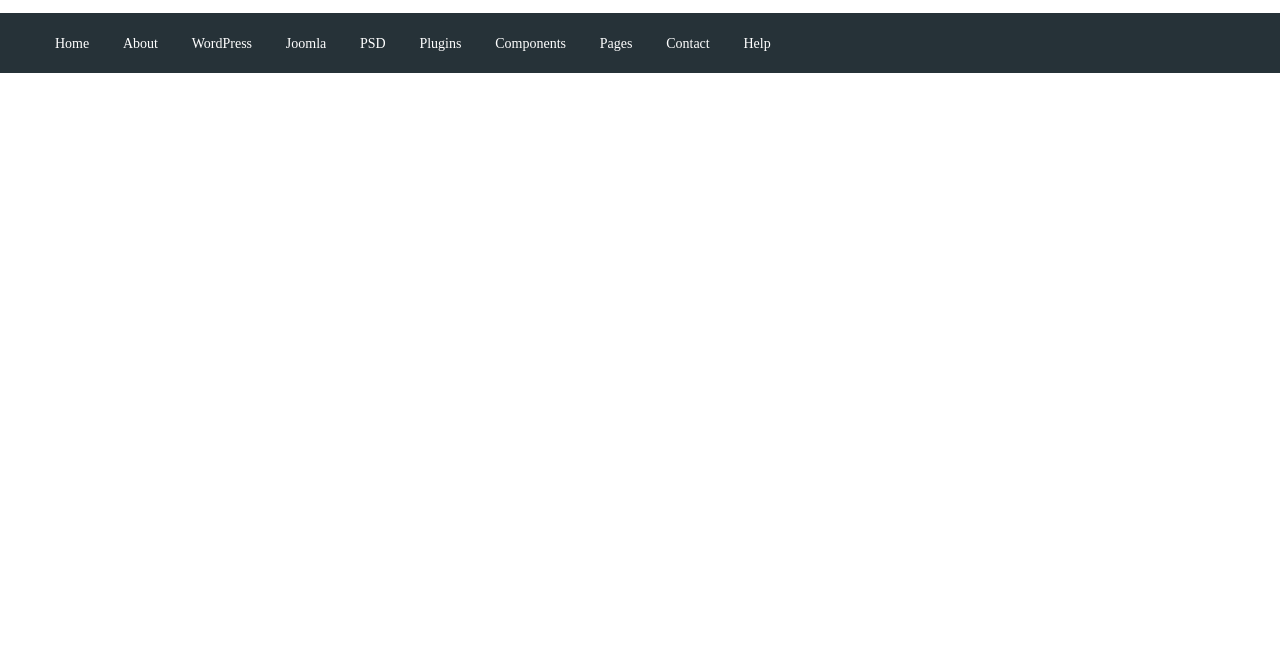
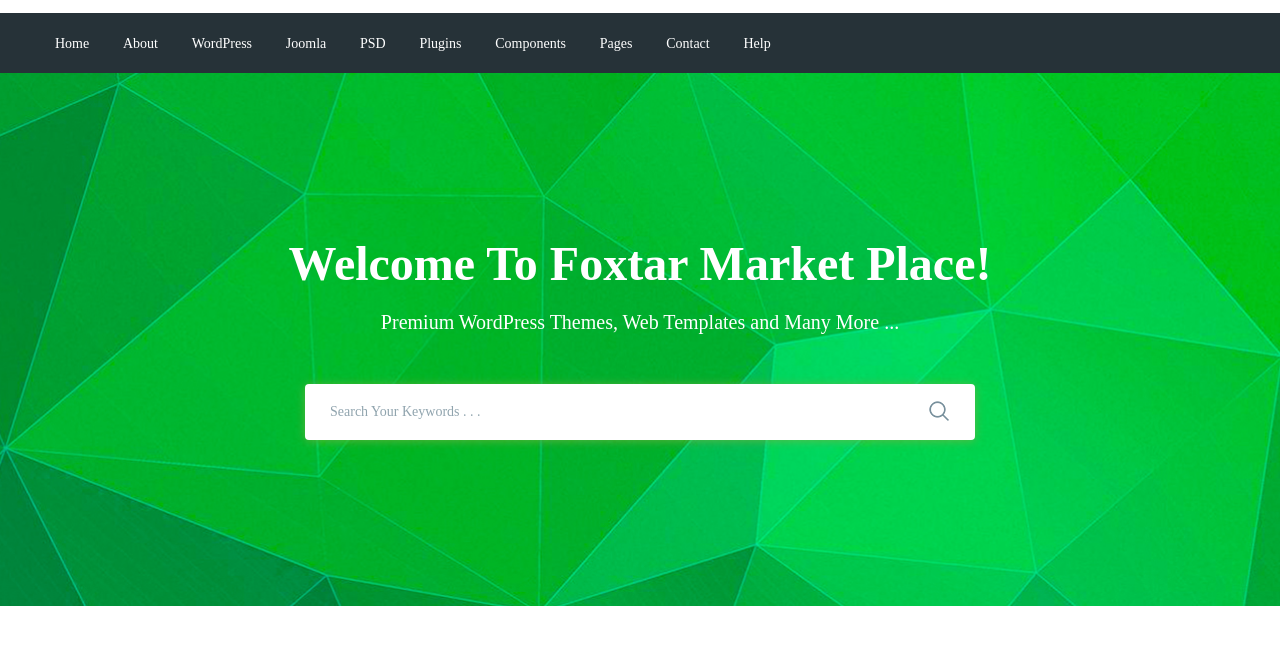
Before and after one commit to Freelance-commit/moderno, a website: page app/index.html in a window 1280 px wide. Shown: the part 77-722 px from the top of the page. Drawn offline with nearby package versions, Linux system fonts and the light colour scheme; files that its build step writes are made by us from their sources.

Commit message:
addet search section

```diff
--- a/app/index.html
+++ b/app/index.html
@@ -54,7 +54,34 @@
         </div>
     </header>
 
+    <!-- ПОШУК -->
 
+    <section class="search" style="background-image: url(images/serch-bg.jpg);">
+        <!-- Фонове зображення краще вставити інлайново, щоб з адмінки можна змінювати картинку -->
+        <div class="container">
+            <div class="search__inner">
+                <div class="search__inner-title">
+                    Welcome To Foxtar Market Place!
+                </div>
+                <div class="search__inner-text">
+                    Premium WordPress Themes, Web Templates and Many More ...
+                </div>
+                <div class="search__inner-form">
+                    <form>
+                        <!-- input з type="text" для пошуку: placeholder (в ньомк пишемо підказку)
+                    required (облв'язковий для відправки)-->
+                        <input type="text" placeholder="Search Your Keywords . . ." required>
+                        <!-- Щоб можна відправити потрібно записати: -->
+                        <button type="submit">
+                            <img src="images/icons/search.png" alt="Search">
+                        </button>
+
+                        <!-- З input i textarea псевдоелементи не працюють -->
+                    </form>
+                </div>
+            </div>
+        </div>
+    </section>
 
     <script src="https://ajax.googleapis.com/ajax/libs/jquery/3.5.1/jquery.min.js"></script>
     <script src="js/libs.min.js"></script>
--- a/app/scss/style.scss
+++ b/app/scss/style.scss
@@ -58,3 +58,61 @@
         font-size: 14px;
     }
 }
+
+// СЕКЦІЯ "ПОШУК"
+
+.search{  // (... фонове зображення...)
+    //background-image: url(../images/serch-bg.jpg); ...вставляємо інлайново
+    background-repeat: no-repeat; // щоб не дублювалось зображення
+    background-size: cover; // щоб картинка під різні монітори вирівнювалась
+    background-position: center; // постійно буде по цунтру
+    min-height: 533px;
+}
+
+.search__inner{
+    padding: 155px 0 100px; // внизу залишаємомісце на випадок додавання інформації
+    color: #fff;
+    text-align: center;
+    &-title{
+        margin-bottom: 10px;
+        font-size: 48px;
+        font-weight: 700;
+        line-height: 72px;
+    }
+    &-text{
+        margin-bottom: 50px;
+        font-size: 20px;
+        font-weight: 500;
+    }
+    &-form{
+        max-width: 670px;
+        width: 100%;
+        margin: 0 auto;
+        position: relative;
+        input{
+            display: block;
+            width: 100%;
+            box-shadow: 0px 1px 10px 0px rgba(124, 178, 64, 0.75);
+            border-radius: 4px;
+            height: 56px;
+            border: none;
+            font-size: 14px;
+            font-weight: 500;
+            padding-left: 25px;
+            padding-right: 60px;
+            outline: oldlace; // рамка-фокус
+            &::placeholder{
+                color: #90a4ae;
+                font-weight: 500;
+            }
+        }
+        button{
+            position: absolute;
+            border: none;
+            background-color: transparent;
+            right: 20px;
+            top: 16px;
+            outline: oldlace;
+        }
+    }
+}
```
Also changed, not shown: app/images/icons/search.png (added), app/images/icons/search.svg (added), app/images/serch-bg.jpg (added).
